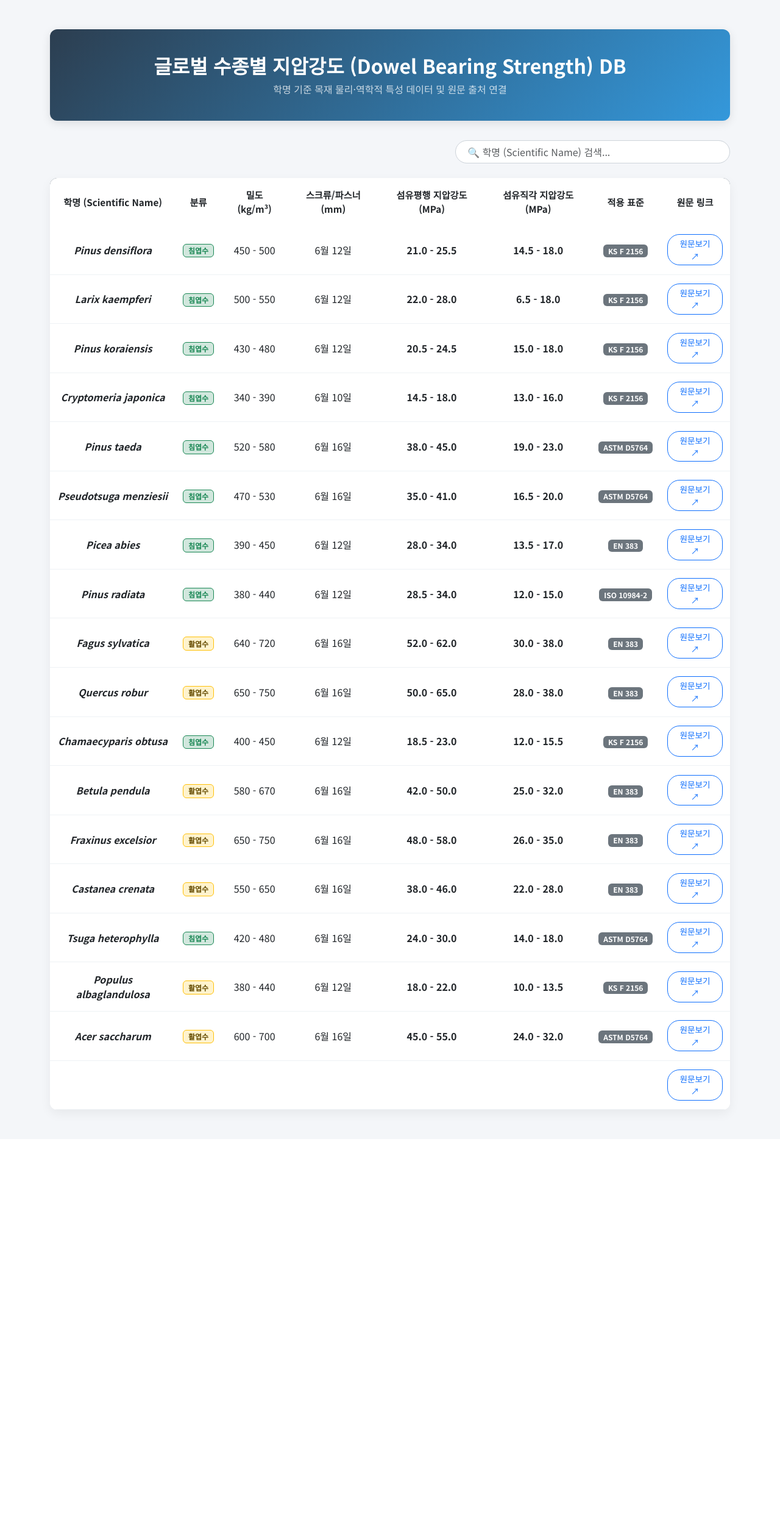
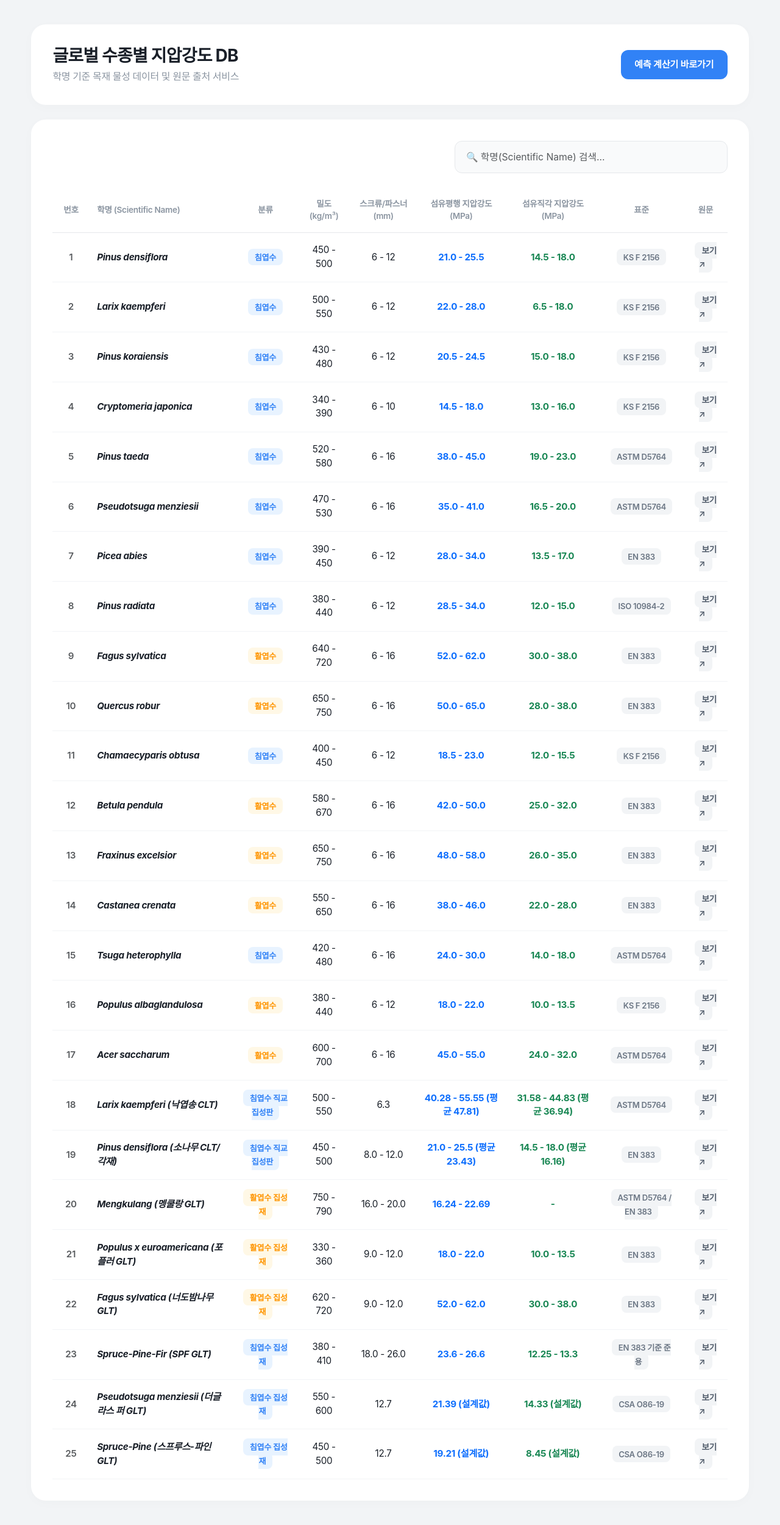
Before and after one commit to lcw1970/wood_data, a Spring Boot app: page / in a window 1280 px wide. Shown: the whole page at 61% size. Before the commit the page ends 1836 px from the top, so only its background shows below. Run offline with Spring Boot 4, Linux system fonts and the light colour scheme; some web fonts are replaced.

Commit message:
전체적인 디자인 변경,예측 계산식 추가

```diff
--- a/src/main/java/menu/datat/controller/WoodController.java
+++ b/src/main/java/menu/datat/controller/WoodController.java
@@ -15,12 +15,12 @@
 @Controller
 public class WoodController {
 
+    // 1. 메인 목록 페이지
     @GetMapping("/")
     public String getWoodDataList(Model model) {
         List<WoodEmbedmentDto> list = new ArrayList<>();
 
         try {
-            // src/main/resources/wood_data.csv 파일 읽기
             ClassPathResource resource = new ClassPathResource("wood_data.csv");
             BufferedReader br = new BufferedReader(
                     new InputStreamReader(resource.getInputStream(), StandardCharsets.UTF_8)
@@ -30,25 +30,23 @@
             boolean isHeader = true;
 
             while ((line = br.readLine()) != null) {
-                // 첫 줄(헤더 제목)은 데이터로 추가하지 않고 넘어감
                 if (isHeader) {
                     isHeader = false;
                     continue;
                 }
 
-                // 쉼표(,)를 기준으로 컬럼 분리
                 String[] tokens = line.split(",");
 
                 if (tokens.length >= 8) {
                     list.add(new WoodEmbedmentDto(
-                            tokens[0].trim(), // 학명
-                            tokens[1].trim(), // 분류
-                            tokens[2].trim(), // 밀도 범위
-                            tokens[3].trim(), // 스크류 범위
-                            tokens[4].trim(), // 섬유평행 지압강도
-                            tokens[5].trim(), // 섬유직각 지압강도
-                            tokens[6].trim(), // 적용 표준
-                            tokens[7].trim()  // 원문 URL
+                            tokens[0].trim(),
+                            tokens[1].trim(),
+                            tokens[2].trim(),
+                            tokens[3].trim(),
+                            tokens[4].trim(),
+                            tokens[5].trim(),
+                            tokens[6].trim(),
+                            tokens[7].trim()
                     ));
                 }
             }
@@ -60,4 +58,10 @@
         model.addAttribute("woodList", list);
         return "index";
     }
+
+    // 2. 예측 계산기 전용 페이지 이동
+    @GetMapping("/calculator")
+    public String showCalculator() {
+        return "calculator";
+    }
 }
--- a/src/main/resources/application.properties
+++ b/src/main/resources/application.properties
@@ -1 +1,2 @@
 spring.application.name=datat
+spring.thymeleaf.cache=false
--- a/src/main/resources/static/css/style.css
+++ b/src/main/resources/static/css/style.css
@@ -1,103 +1,190 @@
-/* Google Fonts - Noto Sans KR 적용 */
-@import url('https://fonts.googleapis.com/css2?family=Noto+Sans+KR:wght@300;400;500;700&display=swap');
+/* Pretendard 웹 폰트 불러오기 */
+@import url('https://cdn.jsdelivr.net/gh/orioncactus/pretendard/dist/web/static/pretendard.css');
+
+:root {
+    --toss-blue: #3182f6;
+    --toss-blue-hover: #1b64da;
+    --toss-bg: #f2f4f6;
+    --toss-card-bg: #ffffff;
+    --toss-text-main: #191f28;
+    --toss-text-sub: #8b95a1;
+    --toss-text-muted: #b0b8c1;
+    --toss-border: #e5e8eb;
+    --toss-radius-card: 24px;
+    --toss-radius-btn: 12px;
+    --toss-radius-input: 12px;
+}
 
 body {
-    font-family: 'Noto Sans KR', sans-serif;
-    background-color: #f4f6f9;
-    color: #333333;
+    font-family: 'Pretendard', -apple-system, BlinkMacSystemFont, system-ui, Roboto, sans-serif;
+    background-color: var(--toss-bg);
+    color: var(--toss-text-main);
+    letter-spacing: -0.3px;
+    line-height: 1.5;
 }
 
-/* Header & Card Styling */
-.main-header {
-    background: linear-gradient(135deg, #2c3e50, #3498db);
-    color: white;
-    padding: 2.5rem 1.5rem;
-    border-radius: 12px;
-    margin-bottom: 2rem;
-    box-shadow: 0 4px 15px rgba(0, 0, 0, 0.1);
+/* 카드 스타일 */
+.toss-card {
+    background-color: var(--toss-card-bg);
+    border-radius: var(--toss-radius-card);
+    padding: 2.2rem;
+    border: none;
+    box-shadow: 0 4px 20px rgba(0, 0, 0, 0.02);
+    margin-bottom: 1.5rem;
 }
 
-.custom-card {
-    border: none;
-    border-radius: 12px;
-    box-shadow: 0 6px 18px rgba(0, 0, 0, 0.06);
-    overflow: hidden;
+/* 헤더 영역 */
+.toss-header-title {
+    font-size: 1.75rem;
+    font-weight: 700;
+    color: var(--toss-text-main);
+    letter-spacing: -0.8px;
 }
 
-/* Search Input Styling */
-.search-box input {
-    border-radius: 25px;
-    padding-left: 1.2rem;
-    border: 1px solid #ced4da;
-    transition: all 0.3s ease;
+.toss-header-desc {
+    color: var(--toss-text-sub);
+    font-size: 1rem;
+    font-weight: 500;
 }
 
-.search-box input:focus {
-    box-shadow: 0 0 8px rgba(52, 152, 219, 0.4);
-    border-color: #3498db;
+/* 토스 버튼 스타일 */
+.btn-toss-primary {
+    background-color: var(--toss-blue);
+    color: #ffffff !important;
+    border: none;
+    border-radius: var(--toss-radius-btn);
+    padding: 0.8rem 1.4rem;
+    font-weight: 600;
+    font-size: 0.95rem;
+    transition: background-color 0.2s ease, transform 0.1s ease;
+    text-decoration: none;
+    display: inline-flex;
+    align-items: center;
+    justify-content: center;
 }
 
-/* Table Custom Styling */
-.table {
-    margin-bottom: 0;
+.btn-toss-primary:hover {
+    background-color: var(--toss-blue-hover);
+    transform: translateY(-1px);
 }
 
-.table thead {
-    background-color: #2c3e50;
-    color: #ffffff;
+.btn-toss-secondary {
+    background-color: #e5e8eb;
+    color: #4e5968 !important;
+    border: none;
+    border-radius: var(--toss-radius-btn);
+    padding: 0.8rem 1.4rem;
+    font-weight: 600;
+    font-size: 0.95rem;
+    transition: background-color 0.2s ease;
+    text-decoration: none;
+    display: inline-flex;
+    align-items: center;
+    justify-content: center;
 }
 
-.table th {
-    font-weight: 600;
-    font-size: 0.95rem;
-    padding: 1rem 0.75rem;
-    vertical-align: middle;
-    border: none;
+.btn-toss-secondary:hover {
+    background-color: #d1d6db;
+    color: #333d4b !important;
 }
 
-.table td {
-    padding: 0.9rem 0.75rem;
-    vertical-align: middle;
-    border-bottom: 1px solid #eef2f5;
+/* 폼 입력창 스타일 */
+.form-label-toss {
+    font-weight: 600;
+    font-size: 0.9rem;
+    color: #4e5968;
+    margin-bottom: 0.5rem;
 }
 
-/* Table Hover & Row Animations */
-.table-hover tbody tr {
-    transition: background-color 0.2s ease, transform 0.1s ease;
-}
-
-.table-hover tbody tr:hover {
-    background-color: #f0f7ff;
-}
-
-/* Scientific Name Styling */
-.scientific-name {
-    font-style: italic;
-    font-weight: 600;
-    color: #1a252f;
-}
-
-/* Value Highlights */
-.parallel-val {
-    color: #2980b9;
-    font-weight: 700;
-}
-
-.perp-val {
-    color: #27ae60;
-    font-weight: 700;
-}
-
-/* Link Button Design */
-.btn-paper {
-    border-radius: 20px;
-    padding: 0.25rem 0.85rem;
-    font-size: 0.85rem;
-    font-weight: 500;
+.form-control-toss {
+    background-color: #f9fafb;
+    border: 1px solid var(--toss-border);
+    border-radius: var(--toss-radius-input);
+    padding: 0.85rem 1.1rem;
+    font-size: 0.98rem;
+    color: var(--toss-text-main);
     transition: all 0.2s ease;
 }
 
-.btn-paper:hover {
-    transform: translateY(-2px);
-    box-shadow: 0 3px 8px rgba(0, 0, 0, 0.15);
+.form-control-toss:focus {
+    background-color: #ffffff;
+    border-color: var(--toss-blue);
+    box-shadow: 0 0 0 3px rgba(49, 130, 246, 0.12);
+    outline: none;
 }
+
+/* 테이블 스타일 */
+.toss-table {
+    width: 100%;
+    border-collapse: separate;
+    border-spacing: 0;
+}
+
+.toss-table th {
+    color: var(--toss-text-sub);
+    font-weight: 600;
+    font-size: 0.85rem;
+    padding: 1rem 0.8rem;
+    border-bottom: 1px solid var(--toss-border);
+    background-color: transparent;
+}
+
+.toss-table td {
+    padding: 1.1rem 0.8rem;
+    border-bottom: 1px solid #f2f4f6;
+    font-size: 0.95rem;
+    color: var(--toss-text-main);
+}
+
+.toss-table tbody tr {
+    transition: background-color 0.15s ease;
+}
+
+.toss-table tbody tr:hover {
+    background-color: #f9fafb;
+}
+
+/* 뱃지 스타일 */
+.badge-toss-blue {
+    background-color: #e8f3ff;
+    color: var(--toss-blue);
+    font-weight: 600;
+    border-radius: 8px;
+    padding: 0.35rem 0.65rem;
+    font-size: 0.82rem;
+}
+
+.badge-toss-yellow {
+    background-color: #fff8e6;
+    color: #ff9500;
+    font-weight: 600;
+    border-radius: 8px;
+    padding: 0.35rem 0.65rem;
+    font-size: 0.82rem;
+}
+
+.badge-toss-gray {
+    background-color: #f2f4f6;
+    color: #6b7684;
+    font-weight: 600;
+    border-radius: 8px;
+    padding: 0.35rem 0.65rem;
+    font-size: 0.82rem;
+}
+
+/* 원문보기 링크 버튼 */
+.btn-toss-link {
+    background-color: #f2f4f6;
+    color: #4e5968;
+    border-radius: 8px;
+    padding: 0.35rem 0.75rem;
+    font-size: 0.85rem;
+    font-weight: 600;
+    text-decoration: none;
+    transition: all 0.2s ease;
+}
+
+.btn-toss-link:hover {
+    background-color: #e8f3ff;
+    color: var(--toss-blue);
+}
--- a/src/main/resources/templates/index.html
+++ b/src/main/resources/templates/index.html
@@ -4,68 +4,80 @@
     <meta charset="UTF-8">
     <meta name="viewport" content="width=device-width, initial-scale=1.0">
     <title>수종별 지압강도 데이터베이스</title>
-
-    <!-- Bootstrap 5 CDN -->
     <link href="https://cdn.jsdelivr.net/npm/bootstrap@5.3.0/dist/bootstrap.min.css" rel="stylesheet">
-    <!-- 커스텀 CSS 파일 연결 -->
     <link rel="stylesheet" th:href="@{/css/style.css}">
 </head>
 <body>
-<div class="container my-5">
 
-    <!-- 메인 헤더 영역 -->
-    <div class="main-header text-center">
-        <h2 class="fw-bold mb-2">글로벌 수종별 지압강도 (Dowel Bearing Strength) DB</h2>
-        <p class="mb-0 opacity-75">학명 기준 목재 물리·역학적 특성 데이터 및 원문 출처 연결</p>
+<div style="max-width: 1200px; width: 92%; margin: 40px auto;">
+
+    <!-- 상단 헤더 카드 -->
+    <div class="toss-card d-flex flex-column flex-md-row justify-content-between align-items-md-center gap-3">
+        <div>
+            <h1 class="toss-header-title mb-1">글로벌 수종별 지압강도 DB</h1>
+            <p class="toss-header-desc mb-0">학명 기준 목재 물성 데이터 및 원문 출처 서비스</p>
         </div>
-
-    <!-- 검색창 영역 -->
-    <div class="row mb-4">
-        <div class="col-md-5 ms-auto search-box">
-            <input type="text" id="searchInput" class="form-control" onkeyup="filterTable()" placeholder="🔍 학명 (Scientific Name) 검색...">
+        <div>
+            <a th:href="@{/calculator}" class="btn-toss-primary">
+                예측 계산기 바로가기
+            </a>
         </div>
     </div>
 
-    <!-- 데이터 테이블 카드 -->
-    <div class="card custom-card">
-        <div class="card-body p-0">
+    <!-- 데이터 목록 카드 -->
+    <div class="toss-card">
+        <!-- 검색창 -->
+        <div class="row mb-4">
+            <div class="col-md-5 ms-auto">
+                <input type="text" id="searchInput" class="form-control form-control-toss" onkeyup="filterTable()" placeholder="🔍 학명(Scientific Name) 검색...">
+            </div>
+        </div>
+
+        <!-- 테이블 -->
         <div class="table-responsive">
-                <table class="table table-hover text-center align-middle" id="woodTable">
+            <table class="toss-table text-center align-middle" id="woodTable">
                 <thead>
                 <tr>
-                        <th>학명 (Scientific Name)</th>
+                    <th style="width: 60px;">번호</th>
+                    <th class="text-start">학명 (Scientific Name)</th>
                     <th>분류</th>
                     <th>밀도 (kg/m³)</th>
                     <th>스크류/파스너 (mm)</th>
                     <th>섬유평행 지압강도 (MPa)</th>
                     <th>섬유직각 지압강도 (MPa)</th>
-                        <th>적용 표준</th>
-                        <th>원문 링크</th>
+                    <th>표준</th>
+                    <th>원문</th>
                 </tr>
                 </thead>
                 <tbody>
-                    <tr th:each="wood : ${woodList}">
-                        <td class="scientific-name" th:text="${wood.scientificName}"></td>
+                <!-- stat 변수를 추가하여 번호(stat.count) 산출 -->
+                <tr th:each="wood, stat : ${woodList}">
+                    <!-- 순번 표시 -->
+                    <td class="text-muted fw-semibold" th:text="${stat.count}"></td>
+
+                    <!-- 학명 -->
+                    <td class="text-start fw-bold fst-italic" th:text="${wood.scientificName}"></td>
+
+                    <!-- '침엽수' 단어가 포함되어 있으면 파란색, 아니면 노란색 뱃지 적용 -->
                     <td>
-                                <span class="badge"
-                                      th:classappend="${wood.category == '침엽수'} ? 'bg-success-subtle text-success border border-success' : 'bg-warning-subtle text-warning-emphasis border border-warning'"
+                            <span th:class="${#strings.contains(wood.category, '침엽수')} ? 'badge-toss-blue' : 'badge-toss-yellow'"
                                   th:text="${wood.category}">
                             </span>
                     </td>
+
                     <td th:text="${wood.densityRange}"></td>
                     <td th:text="${wood.screwRange}"></td>
-                        <td class="parallel-val" th:text="${wood.parallelStrength}"></td>
-                        <td class="perp-val" th:text="${wood.perpStrength}"></td>
-                        <td><span class="badge bg-secondary" th:text="${wood.standard}"></span></td>
+                    <td class="fw-bold text-primary" th:text="${wood.parallelStrength}"></td>
+                    <td class="fw-bold text-success" th:text="${wood.perpStrength}"></td>
+                    <td><span class="badge-toss-gray" th:text="${wood.standard}"></span></td>
                     <td>
-                            <a th:href="${wood.paperUrl}" target="_blank" class="btn btn-sm btn-outline-primary btn-paper">
-                                원문보기 ↗
+                        <a th:href="${wood.paperUrl}" target="_blank" class="btn-toss-link">
+                            보기 ↗
                         </a>
                     </td>
                 </tr>
                 </tbody>
             </table>
-            </div>
         </div>
     </div>
 
@@ -79,7 +91,8 @@
         let tr = table.getElementsByTagName("tr");
 
         for (let i = 1; i < tr.length; i++) {
-            let td = tr[i].getElementsByTagName("td")[0];
+            // 검색 범위를 학명(2번째 td)으로 지정 (인덱스 1)
+            let td = tr[i].getElementsByTagName("td")[1];
             if (td) {
                 let txtValue = td.textContent || td.innerText;
                 if (txtValue.toLowerCase().indexOf(filter) > -1) {
```
Also changed, not shown: src/main/resources/templates/calculator.html (added, +121 -0 lines), src/main/resources/wood_data.csv (+26 -20 lines). Lines whose indentation alone changed are shown as unchanged.
